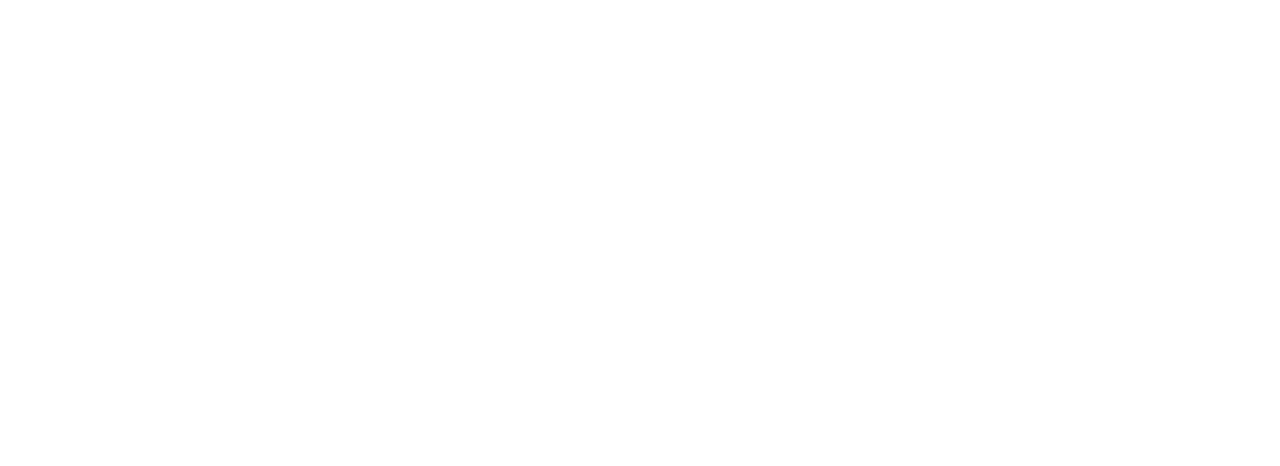
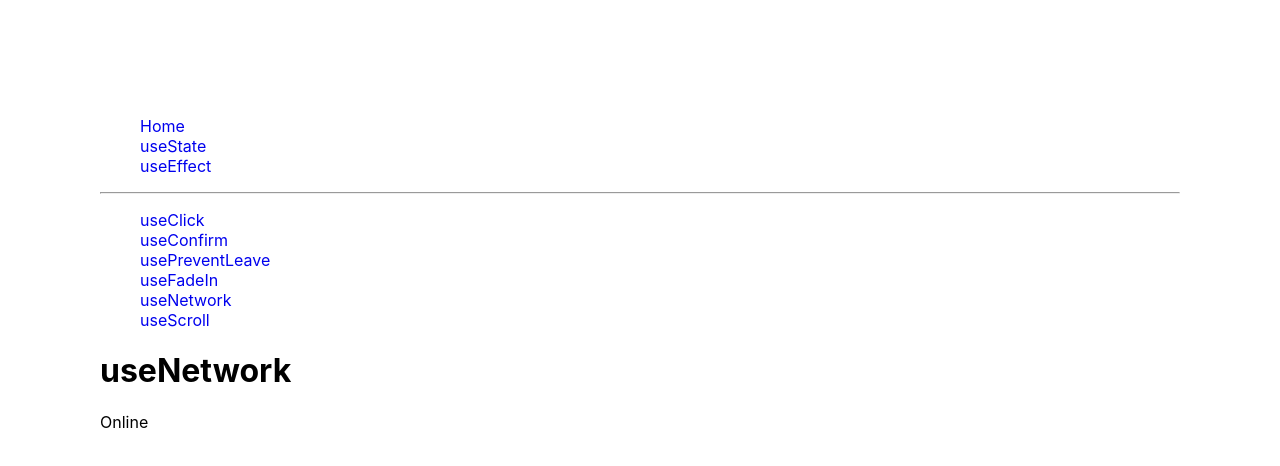
Before and after one commit to PogleJeong/documentation-react-hook, a React (Create React App) app: page /useEffect/useNetwork in a window 1280 px wide. Before the commit this address had no page. Shown: the top 466 px of the page. Built offline with nearby package versions, Linux system fonts and the light colour scheme.

Commit message:
add usescoll and fadein

```diff
--- a/src/App.js
+++ b/src/App.js
@@ -8,6 +8,8 @@
 import UseConfirm from "./routes/UseConfirm";
 import UsePreventLeave from "./routes/UsePreventLeave";
 import UseFadeIn from "./routes/UseFadeIn";
+import UseNetwork from "./routes/useNetwork";
+import UseScroll from "./routes/UseScroll";
 
 function App() {
   return (
@@ -22,6 +24,8 @@
         <Route path="/useEffect/useConfirm" element={<UseConfirm />} />
         <Route path="/useEffect/usePreventLeave" element={<UsePreventLeave />} />
         <Route path="/useEffect/useFadeIn" element={<UseFadeIn />} />
+        <Route path="/useEffect/useNetwork" element={<UseNetwork />} />
+        <Route path="/useEffect/useScroll" element={<UseScroll />} />
       </Routes>
     </BrowserRouter>
   );
--- a/src/components/Navi.js
+++ b/src/components/Navi.js
@@ -31,6 +31,8 @@
                 <li><Link to="/useEffect/useConfirm">useConfirm</Link></li>
                 <li><Link to="/useEffect/usePreventLeave">usePreventLeave</Link></li>
                 <li><Link to="/useEffect/useFadeIn">useFadeIn</Link></li>
+                <li><Link to="/useEffect/useNetwork">useNetwork</Link></li>
+                <li><Link to="/useEffect/useNetwork">useScroll</Link></li>
             </ul>
         </nav>
     )
--- a/src/routes/UseFadeIn.js
+++ b/src/routes/UseFadeIn.js
@@ -4,8 +4,8 @@
 const useFadeIn = (duration = 1, deray = 0) => {
     const ref = useRef();
 
-    useEffect(() => {
-        const element = ref;
+    useEffect(() => { // useEffect 는 html이 모두 랜더링 된 다음에 실행되므로 ref , style: opacity: 0이 적용된 이후 변경된다.
+        const element = ref; // 사용하고자 하는 useReft는 꼭 copy 해서 쓰기.
         if (typeof duration !== "number" || typeof deray !== "number") {
             return;
         }
--- /dev/null
+++ b/src/routes/UseScroll.js
@@ -0,0 +1,35 @@
+import React, { useState, useEffect } from "react";
+import { Navi, NaviUseEffect } from "../components/Navi";
+
+// 스크롤 위치에 따라 요소의 style 이 바뀜.
+const useScroll = () => {
+    const [state, setState] = useState({
+        x: 0,
+        y: 0,
+    });
+    const onScroll = () => {
+        setState({ y: window.scrollY, x: window.scrollX });
+    }
+    useEffect(() => {
+        window.addEventListener("scroll", onScroll);
+        return () =>{
+            window.removeEventListener("scroll", onScroll);
+        }
+    })
+    return state;
+
+}
+const UseScroll = () => {
+    const { y } = useScroll(); // y만 뽑아서 사용
+    return (
+        <div style={{ height: "1000vh"}}>
+            <Navi />
+            <hr/>
+            <NaviUseEffect />
+            <h1>useScroll</h1>
+            <h3 style={{position: "fixed", color: y > 100 ? "red" : "blue" }}>I can change color if you scroll</h3>
+        </div>
+    );
+}
+
+export default UseScroll;
--- /dev/null
+++ b/src/routes/useNetwork.js
@@ -0,0 +1,39 @@
+import React, { useState, useEffect } from "react";
+import { Navi, NaviUseEffect } from "../components/Navi";
+
+const useNetwork = (onChange) => {
+    const [status, setStatus] = useState(navigator.onLine);
+    const handleChange = () => {
+        if (typeof onChange === "function") {
+            onChange(navigator.onLine); //onChange == handleNetworkChange : 콘솔출력
+        }
+        setStatus(navigator.onLine);
+    }
+    useEffect(()=>{
+        window.addEventListener("online", handleChange);
+        window.addEventListener("offline", handleChange);
+        return () => {
+            window.removeEventListener("online", handleChange);
+            window.removeEventListener("offline", handleChange);
+        }
+    }, [])
+    return status;
+
+}
+const UseNetwork = () => {
+    const handleNetworkChange = (online) => {
+        console.log(online ? "We just went online" : "We are offline");
+    }
+    const online = useNetwork(handleNetworkChange);
+    return (
+        <div>
+            <Navi />
+            <hr/>
+            <NaviUseEffect />
+            <h1>useNetwork</h1>
+            <p>{online ? "Online" : "offline"}</p>
+        </div>
+    );
+}
+
+export default UseNetwork;
```
